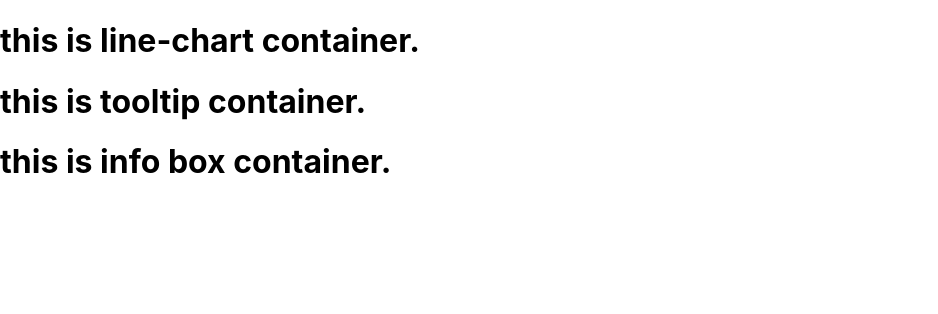
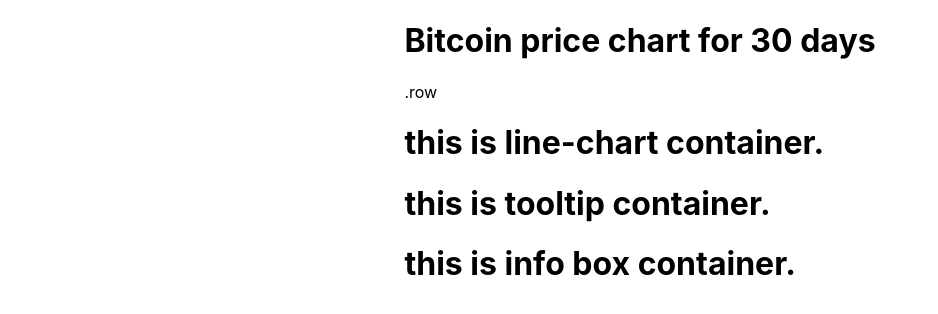
Before and after one commit to GovindNagalapuram/react-d3, a React (Create React App) app: page / in a window 1280 px wide. Shown: the top 314 px of the page, without its empty margins (0-938 px from the left). Built offline with nearby package versions, Linux system fonts and the light colour scheme.

Commit message:
new files added

```diff
--- a/src/components/lineChart/index.js
+++ b/src/components/lineChart/index.js
@@ -1,12 +1,19 @@
-import React, { Component } from 'react';
-// import moment from 'moment';
+import React, { Component, useState } from 'react';
 import LineChart from './lineChart';
 import ToolTip from './toolTip';
 import InfoBox from './infoBox';
 
 const LineIndex = () => {
+
+    const [ fetchingData, setFetchingData ] = useState(true);
+    const [ data, setData ] = useState(null);
+    const [ hoverLoc, setHoverLoc ] = useState(null);
+    const [ activePoint, SetActivePoint ] = useState(null);
+
     return(
         <div className="index-container">
+            <h1>Bitcoin price chart for 30 days</h1>
+            .row
             <LineChart/>
             <ToolTip/>
             <InfoBox/>
--- a/src/components/lineChart/infoBox.js
+++ b/src/components/lineChart/infoBox.js
@@ -12,6 +12,7 @@
 // }
 
 import React, { Component } from 'react';
+import '../../assets/lineChart/infoBox.css';
 
 const InfoBox = () => {
     return (
--- a/src/components/lineChart/lineChart.js
+++ b/src/components/lineChart/lineChart.js
@@ -11,6 +11,9 @@
 
 import React, { Component } from 'react';
 
+import '../../assets/lineChart/lineChart.css';
+
+
 const LineChart = () => {
     return (
         <h1>this is line-chart container.</h1>
--- a/src/components/lineChart/toolTip.js
+++ b/src/components/lineChart/toolTip.js
@@ -1,4 +1,5 @@
 import React, { Component } from 'react';
+import '../../assets/lineChart/toolTip.css';
 
 const ToolTip = () => {
     return (
--- a/src/index.css
+++ b/src/index.css
@@ -11,3 +11,11 @@
   font-family: source-code-pro, Menlo, Monaco, Consolas, 'Courier New',
     monospace;
 }
+
+.container{
+  display: flex;
+  flex-direction: column;
+  justify-content: center;
+  align-items: center;
+  width: 100%;
+}
```
Also changed, not shown: src/assets/lineChart/infoBox.css (added), src/assets/lineChart/lineChart.css (added), src/assets/lineChart/toolTip.css (added).
